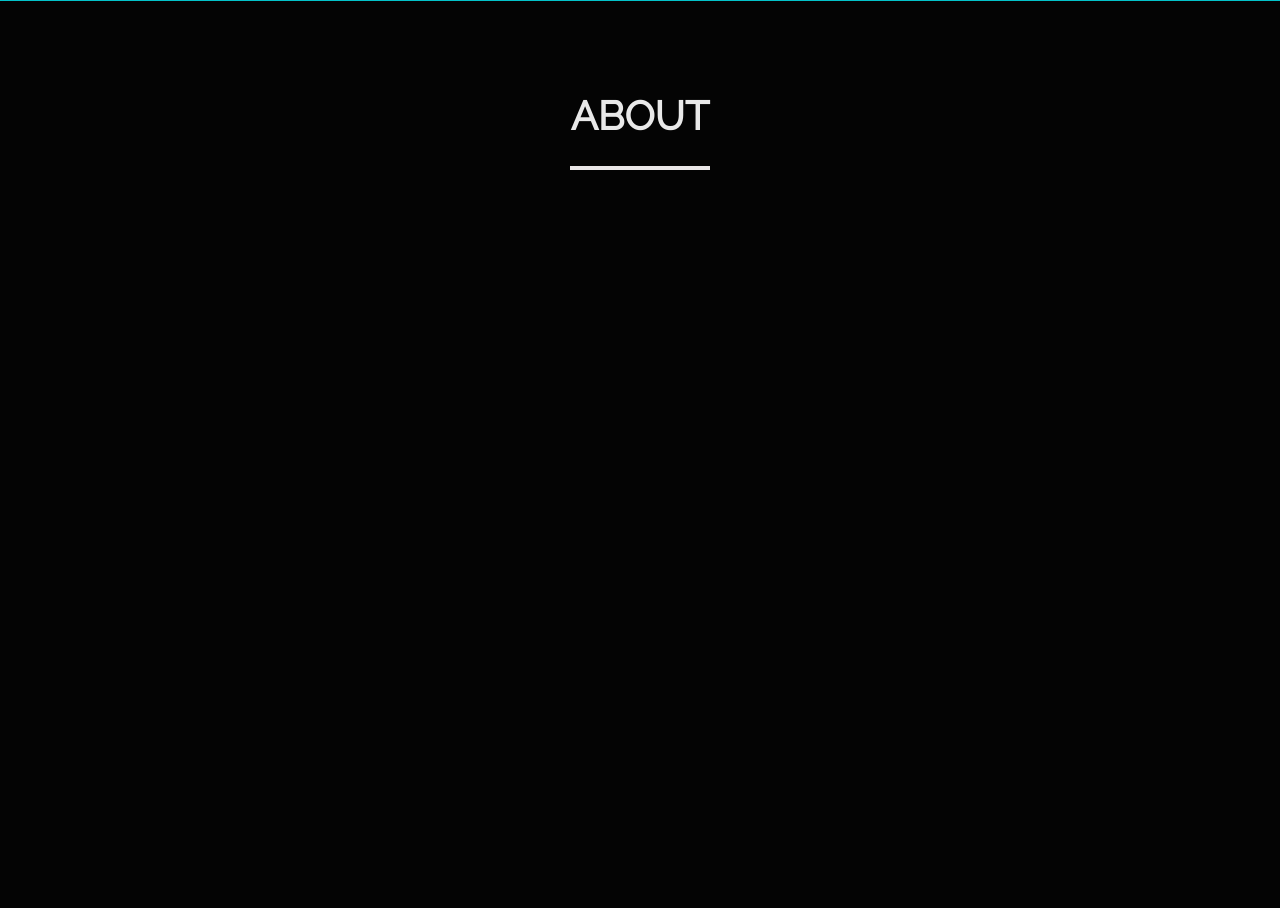
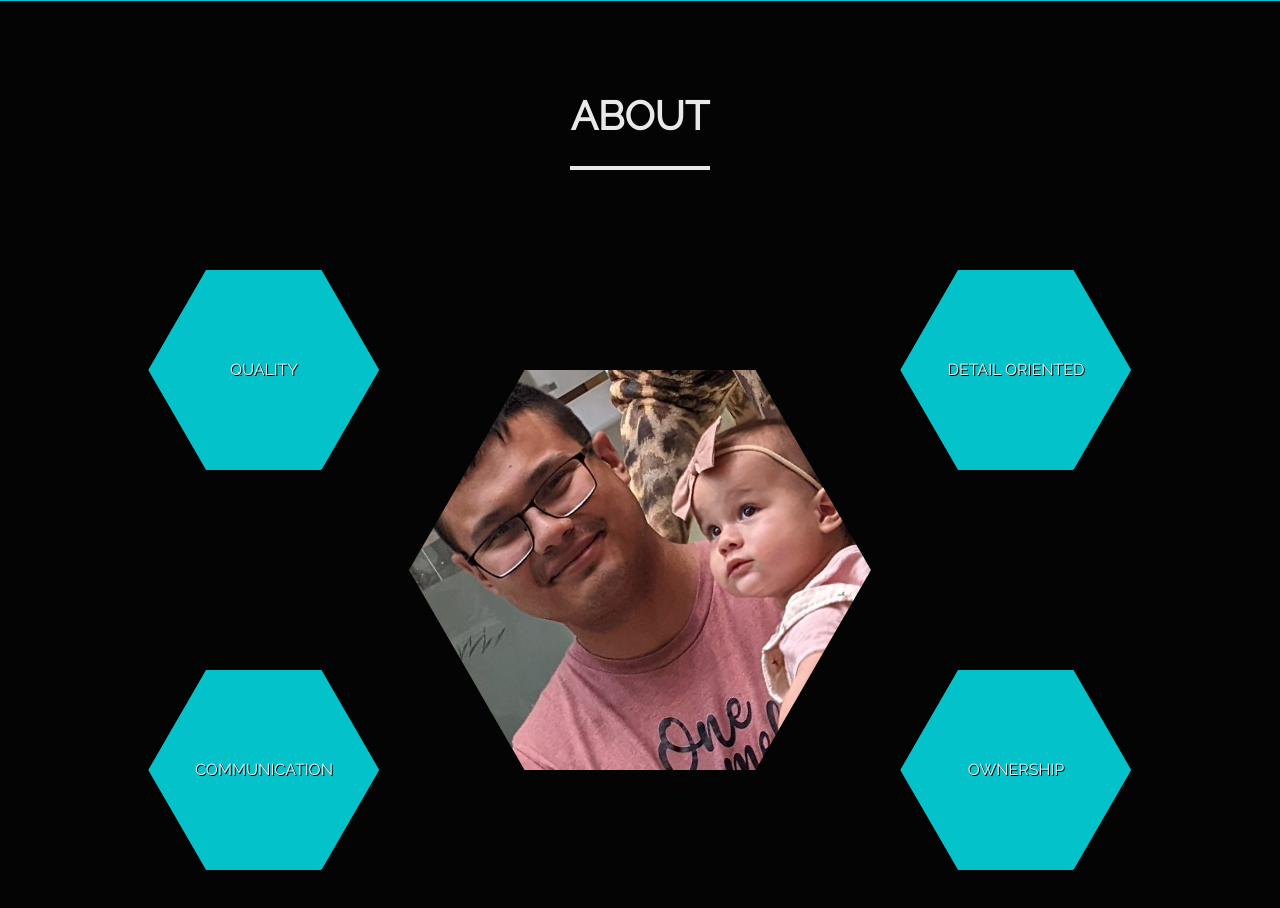
Before and after one commit to lcruz4/luiscruzgmu, a Next.js app: page / in a window 1280 px wide. Shown: the part 866-1774 px from the top of the page. Built offline with nearby package versions, Linux system fonts and the light colour scheme.

Commit message:
hexagon frame almost working

```diff
--- a/components/about/About.tsx
+++ b/components/about/About.tsx
@@ -1,30 +1,159 @@
+import { Theme } from "@emotion/react";
 import styled from "@emotion/styled";
 import FlexContainer from "../common/FlexContainer";
+
+const calcHexagonPointToPointWidth = height => {
+  return height / Math.sin(1.0472)
+};
+
+const calcHexagonPointToBaseWidth = height => {
+  return (calcHexagonPointToPointWidth(height) - height) / 2;
+};
+
+const calcHexagonColumnWidth = height => {
+  return height / 2 / Math.cos(0.523598776);
+};
 
 const StylishAbout = styled.h1`
 `;
 
 const Underline = styled.div`
   width: 140px;
-  height: ${({ theme }) => theme.rems[25]};
+  height: 4px;
   background-color: ${({ theme }) => theme.colors.white};
 
   @keyframes glow {
-    from {
-      background-color: ${({ theme }) => theme.colors.white};
-    }
-    to {
-      background-color: ${({ theme }) => theme.colors.halfSpicy};
-    }
+    from { background-color: ${({ theme }) => theme.colors.white}; }
+    to { background-color: ${({ theme }) => theme.colors.halfSpicy}; }
   }
   animation: glow 1.5s infinite alternate;
 `;
 
+interface HexagonMixinProps {
+  theme?: Theme;
+  height?: number;
+  background?: string;
+}
+
+const hexagonMixin = ({ theme, height, background }: HexagonMixinProps) => `
+  width: ${calcHexagonColumnWidth(height || 200)}px;
+  height: ${height || 200}px;
+  background: ${background || theme.colors.primary};
+`;
+
+const hexagonHelpersMixin = ({ theme, height, background }: HexagonMixinProps) => `
+  content: '';
+  position: absolute;
+  ${hexagonMixin({theme, height, background})}
+`;
+
+const spinMixin = (from, to) => `
+  @keyframes spin {
+    from { transform: rotate(${from}deg); }
+    to { transform: rotate(${to}deg); }
+  }
+  animation: spin 5s ease-out 200s infinite normal;
+`;
+
+const SpinContainer = styled.div`
+  position: absolute;
+  z-index: -1;
+
+  ${spinMixin(0, 180)}
+`;
+
+const Hexagon = styled.div(({ theme }) => `
+  ${hexagonMixin({theme})}
+
+  &::before {
+    ${hexagonHelpersMixin({theme})}
+    transform: rotate(60deg);
+  }
+
+  &::after {
+    ${hexagonHelpersMixin({theme})}
+    transform: rotate(120deg);
+  }
+`);
+
+const AboutItem = styled.div(({ theme }) => `
+  display: flex;
+  justify-content: center;
+  align-items: center;
+  height: 200px;
+  margin: 100px;
+`);
+
+const AboutItemText = styled.div(({ theme }) => `
+  width: 200px;
+  color: ${theme.colors.white};
+  text-shadow: 1px 1px ${theme.colors.black};
+  text-align: center;
+`);
+
+const AboutItemsContainer = styled(FlexContainer)`
+`;
+
+const Space = styled.div`
+  flex: 1 0;
+`;
+
+const PhotoFrame = styled.div`
+  position: relative;
+  height: 400px;
+  width: ${calcHexagonPointToPointWidth(400)}px;
+  margin: -200px 0;
+  overflow: hidden;
+
+  div {
+    position: absolute;
+    height: 800px;
+    top: -50%;
+    left: ${calcHexagonPointToBaseWidth(400)}px;
+    overflow: hidden;
+    rotate: 30deg;
+    img {
+      height: 800px;
+      width: 400px;
+      object-fit: cover;
+      z-index: 2; ${/* may move */''}
+      rotate: -60deg;
+    }
+  }
+`;
+
 export const About = () => {
   return (
-    <FlexContainer flexDirection={'column'} alignItems='center'>
-      <StylishAbout>ABOUT</StylishAbout>
+    <FlexContainer flexDirection={'column'} alignItems='center' fullWidth>
+      <h1>ABOUT</h1>
       <Underline />
+      <AboutItemsContainer fullWidth>
+        <AboutItem>
+          <SpinContainer><Hexagon /></SpinContainer>
+          <AboutItemText>QUALITY</AboutItemText>
+        </AboutItem>
+        <Space></Space>
+        <AboutItem>
+          <SpinContainer><Hexagon /></SpinContainer>
+          <AboutItemText>DETAIL ORIENTED</AboutItemText>
+        </AboutItem>
+      </AboutItemsContainer>
+      <PhotoFrame>
+        <div>
+          <img src='/images/profile.jpg'/>
+        </div>
+      </PhotoFrame>
+      <AboutItemsContainer fullWidth>
+        <AboutItem>
+          <SpinContainer><Hexagon /></SpinContainer>
+          <AboutItemText>COMMUNICATION</AboutItemText>
+        </AboutItem>
+        <Space></Space>
+        <AboutItem>
+          <SpinContainer><Hexagon /></SpinContainer>
+          <AboutItemText>OWNERSHIP</AboutItemText>
+        </AboutItem>
+      </AboutItemsContainer>
     </FlexContainer>
   )
 };
--- a/components/common/FlexContainer.tsx
+++ b/components/common/FlexContainer.tsx
@@ -9,6 +9,7 @@ interface FlexContainerProps extends PropsWithChildren {
   justifyContent?: string;
   alignItems?: string;
   flexDirection?: string;
+  fullWidth?: boolean;
 }
 
 const StylishFlexConatiner = styled.div<FlexContainerProps>`
@@ -17,12 +18,14 @@ const StylishFlexConatiner = styled.div<FlexContainerProps>`
     justifyContent,
     alignItems,
     flexDirection,
+    fullWidth
   }) => {
     let style = '';
 
     justifyContent && (style += `justify-content: ${justifyContent};`);
     alignItems && (style += `align-items: ${alignItems};`);
     flexDirection && (style += `flex-direction: ${flexDirection};`);
+    fullWidth && (style += `width: 100%;`);
     return style;
   }}
 `;
--- a/themes/index.ts
+++ b/themes/index.ts
@@ -8,10 +8,11 @@ const theme: BaseTheme = {
     primary: '#04c2c9',
     spicy: '#ec3e85',
     halfSpicy: '#ea93b7',
-    primaryBackground: '#1b242f'
+    primaryBackground: '#1b242f',
   },
   breakpoints: {
-    mobileMax: '768px'
+    mobileMax: '768px',
+    tabletMax: '1024px',
   },
   rems: {
     25: '0.25rem',
@@ -29,6 +30,8 @@ const theme: BaseTheme = {
     350: '3.5rem',
     400: '4rem',
     500: '5rem',
+    1000: '100px',
+    2000: '200px',
   }
 };
 
--- a/types/index.ts
+++ b/types/index.ts
@@ -10,6 +10,7 @@ export interface BaseTheme {
   },
   breakpoints: {
     mobileMax: string;
+    tabletMax: string;
   },
   rems: {
     25: string;
@@ -27,6 +28,8 @@ export interface BaseTheme {
     350: string;
     400: string;
     500: string;
+    1000: string;
+    2000: string;
   }
 };
 
```
